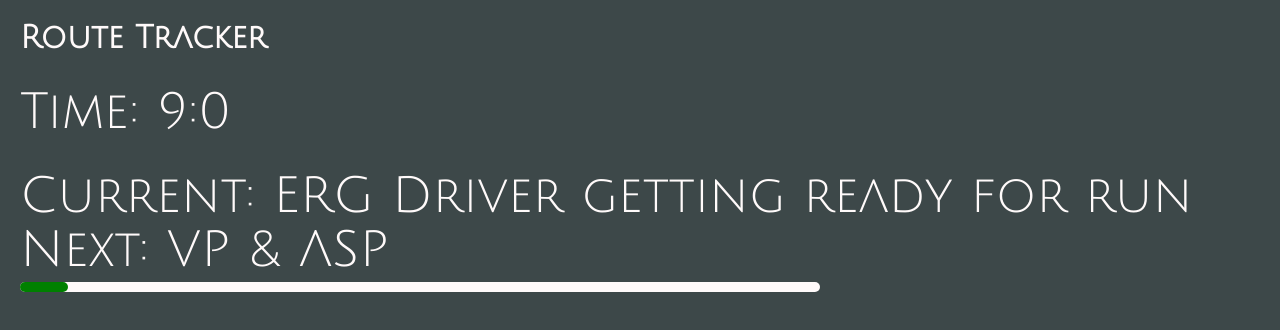
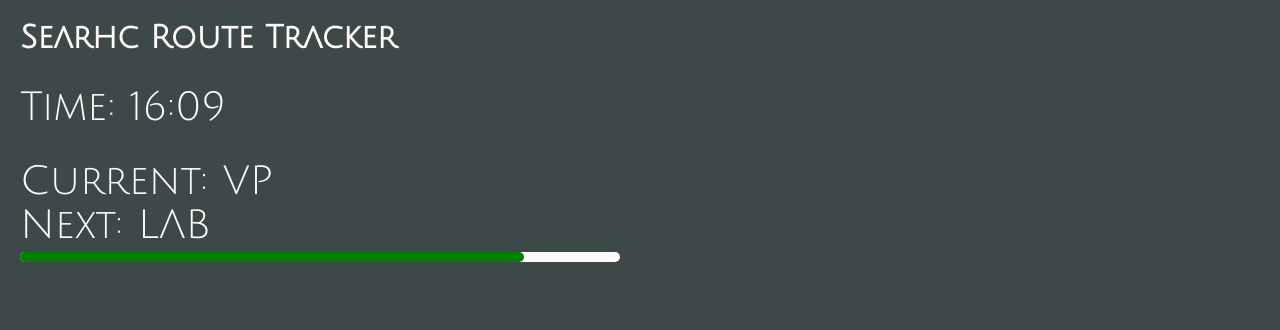
Before and after one commit to EagleRaven/Searhc-Route-Tracker, a plain HTML site: page index.html in a window 1280 px wide. Drawn offline with Linux system fonts and the light colour scheme.

Commit message:
Minor Updates to styles and js
Testing to see if style will work with JotForm Form. JS tweeks to script to work with Alaska Time, not browser.

```diff
--- a/app.js
+++ b/app.js
@@ -10,7 +10,7 @@ setInterval(refresh, 30000); // 1000 = 1 second, 600000 = 10 mins
 
 // Display Current Time
 // Get Current Date & Time
-let today = new Date();
+let today = new Date(new Date().toLocaleString("en-US", {timeZone: "AST"})); // Alaska Time
 
 // Gets day by integetr 0-6
 let days_int = today.getDay();
@@ -21,18 +21,18 @@ const days_of_the_week = ["Sunday", "Monday", "Tuesday", "Wednesday", "Thursday"
 // Gets the days of the array
 let day = days_of_the_week[days_int];
 
-
+let alaska = new Date(new Date().toLocaleString("en-US", {timeZone: "AST"}));
 
 
 // Get Hour
-// let current_hour = today.getHours();
-let current_hour = 9;
+let current_hour = today.getHours();
+//let current_hour = 9; //for testing
 
 // Get minutes
-// let current_minute = today.getMinutes();
-let current_minute = 0;
+let current_minute = today.getMinutes();
+//let current_minute = 0; // for testing
 
-// Variable to add a 0 in the signle digits
+// Variable to add a 0 in the single digits
 let current_minute_full;
 
 // Logic to account for single digit minute
@@ -41,7 +41,7 @@ if(current_minute < 10){
 }
 
 // Full time
-let current_time = "Time: " + current_hour + ":" + current_minute;
+let current_time = "Time: " + current_hour + ":" + current_minute_full;
 
 // Get time id in HTML
 const timeID = document.getElementById("time");
--- a/index.html
+++ b/index.html
@@ -14,7 +14,7 @@
     </head>
     <body>
         <main class="main">
-            <h1 class="heading">Route Tracker</h1>
+            <h1 class="heading">Searhc Route Tracker</h1>
             <div id="time" class="item"></div>
             <div id="route" class="item"></div>
             <div id="progress">
--- a/styles.css
+++ b/styles.css
@@ -24,12 +24,12 @@ main {
 
 .item {
     margin-top: 30px;
-    font-size: 50px;
+    font-size: 40px;
 }
 
 #progress {
     margin-top: 5px;
-    width: 800px;
+    width: 600px;
     height: 10px;
     background-color: #FFFAFA;
     border-radius: 20px;
```
